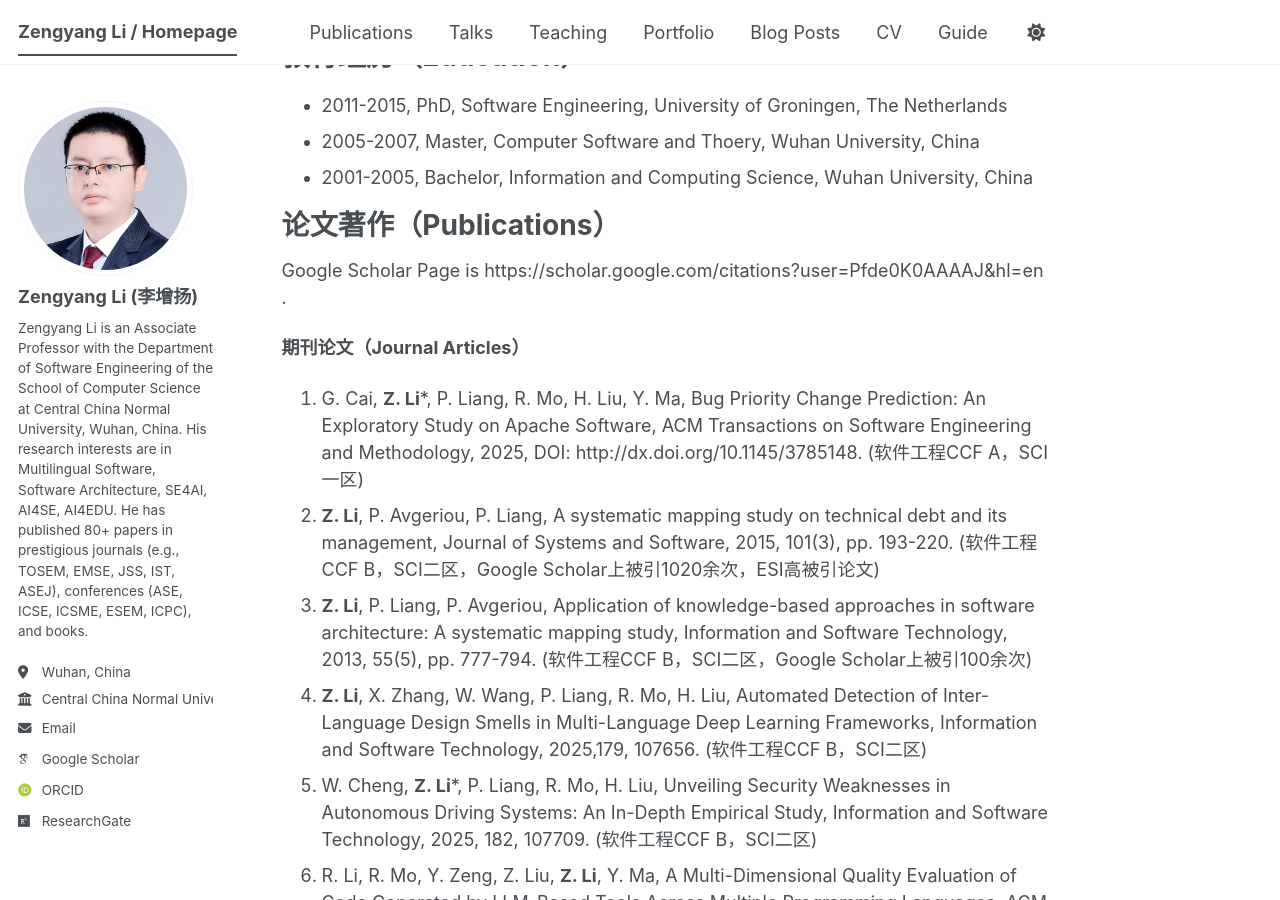
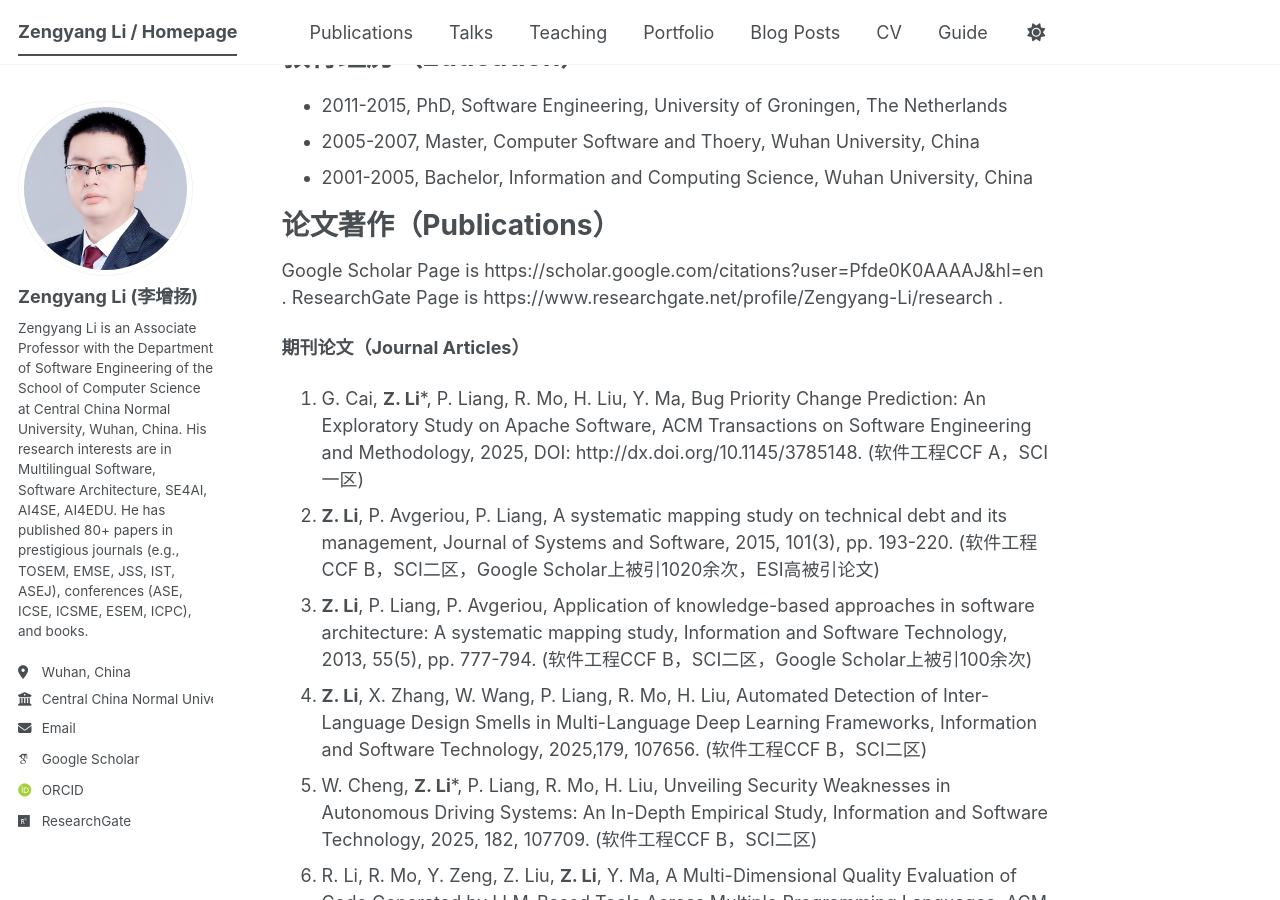
Before and after one commit to zengyang/zengyang.github.io, a Jekyll site: the page built from _pages/about.md, in a window 1280 px wide and 900 px high, scrolled down 698 px. Built offline with Jekyll 4.4.1, drawn with Linux system fonts in a browser that asks for light colours; some web fonts are replaced; a script bundle is joined from its source files by our own code; library files that are not in the unit come from our copies.

Commit message:
Update about.md

```diff
--- a/_pages/about.md
+++ b/_pages/about.md
@@ -33,6 +33,7 @@ Zengyang Li is an Associate Professor with the Department of Software Engineerin
 论文著作（Publications）
 ======
 Google Scholar Page is https://scholar.google.com/citations?user=Pfde0K0AAAAJ&hl=en .
+ResearchGate Page is https://www.researchgate.net/profile/Zengyang-Li/research .
 
 **期刊论文（Journal Articles）**
 1. G. Cai, **Z. Li***, P. Liang, R. Mo, H. Liu, Y. Ma, Bug Priority Change Prediction: An Exploratory Study on Apache Software, ACM Transactions on Software Engineering and Methodology, 2025, DOI: http://dx.doi.org/10.1145/3785148. (软件工程CCF A，SCI一区)
```
